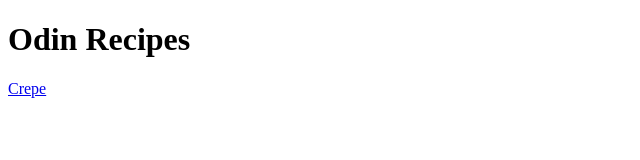
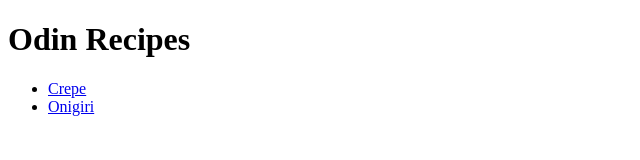
Before and after one commit to milanm5/odin-recipes, a plain HTML site: page index.html in a window 1280 px wide. Shown: the whole page, without its empty margins (0-640 px from the left). Drawn offline with Linux system fonts and the light colour scheme.

Commit message:
Added link to onigiri recipe

```diff
--- a/index.html
+++ b/index.html
@@ -7,6 +7,9 @@
     </head>
     <body>
         <h1>Odin Recipes</h1>
-        <a href="./recipes/crepe.html">Crepe</a>
+        <ul>
+            <li><a href="./recipes/crepe.html">Crepe</a></li>
+            <li><a href="./recipes/onigiri.html">Onigiri</a></li>
+        </ul>
     </body>
 </html>
```
